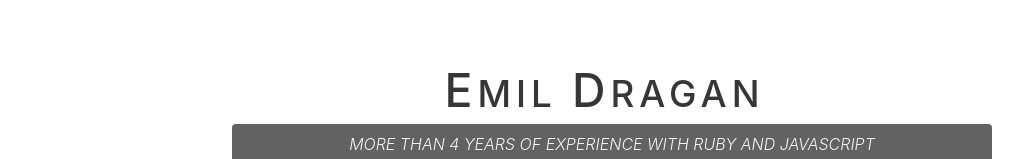
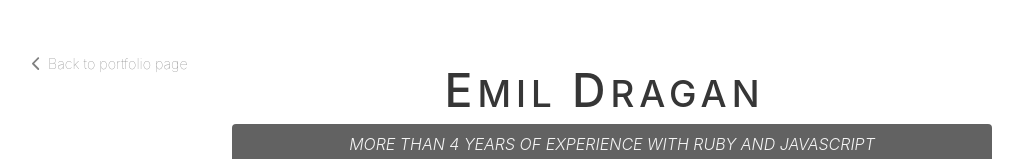
Before and after one commit to emilMircea/portfolio, a React (Create React App) app: page /cv in a window 1280 px wide. Shown: the top 159 px of the page, without its empty margins (28-1051 px from the left). Built offline with nearby package versions, Linux system fonts and the light colour scheme.

Commit message:
add fixed link to go back to portfolio page also styles for said link

```diff
--- a/src/components/CV/CV.css
+++ b/src/components/CV/CV.css
@@ -1,6 +1,13 @@
 .cv-link:hover {
   color: rgb(0, 122, 255);
   text-decoration: underline;
+}
+
+.back-to-root-link {
+  position: fixed;
+  display: flex;
+  align-items: center;
+  font-size: .9rem;
 }
 
 .cv-column {
--- a/src/components/CV/CVComponent.js
+++ b/src/components/CV/CVComponent.js
@@ -1,10 +1,12 @@
 import React from "react";
+import { Link } from "react-router-dom";
 import "./CV.css";
 import Info from "./Info";
 import Skills from "./Skills";
 import Employment from "./Employment";
 import Education from "./Education";
 import References from "./References";
+import { IoIosArrowBack } from "react-icons/io";
 import styled from "styled-components";
 
 const HeaderSloganWrapper = styled.article`
@@ -35,6 +37,12 @@ const HeadingTile = () => (
 
 const CVComponent = () => (
   <div className="columns is-multiline">
+    <Link className="back-to-root-link" to="/">
+      <span className="icon">
+        <IoIosArrowBack />
+      </span>
+      Back to portfolio page
+    </Link>
     <div className="column is-8 is-offset-2 cv-column">
       <div className="title is-flex has-text-centered ">
         <p className="is-uppercase">Emil</p>
```
